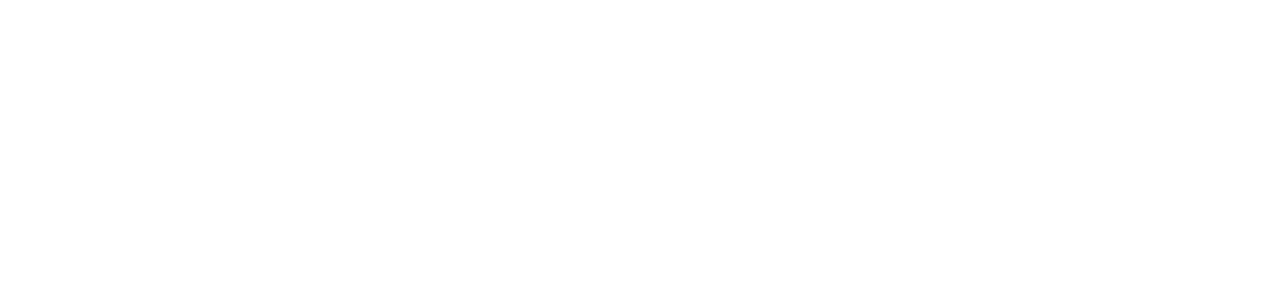
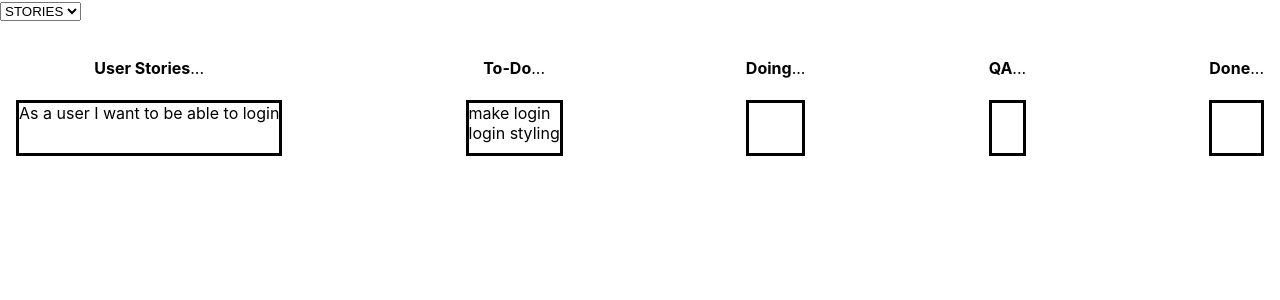
Before and after one commit to shaunwcolley/agile-stress-react, a React (Create React App) app: page / in a window 1280 px wide. Shown: the top 300 px of the page. Built offline with nearby package versions, Linux system fonts and the light colour scheme.

Commit message:
basic agile board layout complete with drag and drop feature almost finalized, need to move board categories to useState

```diff
--- a/src/components/AgileBoard.tsx
+++ b/src/components/AgileBoard.tsx
@@ -1,4 +1,5 @@
 import * as React from 'react';
+import './agileBoard.css';
 
 interface IProps {
 
@@ -6,11 +7,115 @@
 
 const AgileBoard: React.FC<IProps> = (props) => {
 
+  const onDragStart = (e: any, startCat: string, key: number) => {
+    e.dataTransfer.setData('startCat', startCat)
+    e.dataTransfer.setData('key', key)
+  }
+
+  const onDragOver = (e: any) => {
+      e.preventDefault()
+  }
+
+  const onDrop = (e: any, dropCat: string) => {
+    const startCat: string = e.dataTransfer.getData('startCat')
+    const key: number = e.dataTransfer.getData('key')
+    // pulls task value from starting category
+    let task = board[startCat][key]
+    // pushs task into new category
+    board[dropCat].push(task)
+    //removes from starting category
+    board[startCat].splice(key,1)
+    console.log(board)
+  }
+
+  // class Board {
+  //   stories: string[];
+  //   todo: string[];
+  //   doing: string[];
+  //   qa: string[];
+  //   done: string[]
+  // }
+
+  let board: { [key: string]: string[] } = {
+    stories: ['As a user I want to be able to login'],
+    todo: ['make login', 'login styling'],
+    doing: [],
+    qa: [],
+    done: []
+  }
+  const taskCreate = (columnName: string, column: string[]) => {
+   return column.map((task: string, index: number) => {
+     return <div key={index} draggable onDragStart={(e) => onDragStart(e, columnName, index)}>{task}</div>
+   })
+  }
+  let stories = taskCreate('stories', board.stories)
+  let todo = taskCreate('todo', board.todo)
+  let doing = taskCreate('doing', board.doing)
+  let qa = taskCreate('qa', board.qa)
+  let done = taskCreate('done', board.done)
+
+  const optionsGenerate = (object: {[key: string]: string[] }) => {
+    let options: any[] = []
+    for(let key in object) {
+      let option = <option value={key}>{key.toUpperCase()}</option>
+      options.push(option)
+    }
+    return options
+  }
+
+  let taskOptions: any[] = optionsGenerate(board)
+
 
   return (
+    <React.Fragment>
     <div>
-
+      <select>
+        {taskOptions}
+      </select>
     </div>
+    <div className="agile-board">
+      <div className="agile-column">
+        <div className="agile-column--heading">
+          <h4>User Stories</h4><div>...</div>
+        </div>
+        <div className="agile-column--tasks"  onDragOver={(e) => onDragOver(e)} onDrop={(e) => onDrop(e, 'stories')}>
+          {stories}
+        </div>
+      </div>
+      <div className="agile-column">
+        <div className="agile-column--heading">
+          <h4>To-Do</h4><div>...</div>
+        </div>
+        <div className="agile-column--tasks" onDragOver={(e) => onDragOver(e)} onDrop={(e) => onDrop(e, 'todo')}>
+          {todo}
+        </div>
+      </div>
+      <div className="agile-column">
+        <div className="agile-column--heading">
+          <h4>Doing</h4><div>...</div>
+        </div>
+        <div className="agile-column--tasks"  onDragOver={(e) => onDragOver(e)} onDrop={(e) => onDrop(e, 'doing')}>
+          {doing}
+        </div>
+      </div>
+      <div className="agile-column">
+        <div className="agile-column--heading">
+          <h4>QA</h4><div>...</div>
+        </div>
+        <div className="agile-column--tasks" onDragOver={(e) => onDragOver(e)} onDrop={(e) => onDrop(e, 'qa')}>
+          {qa}
+        </div>
+      </div>
+      <div className="agile-column">
+        <div className="agile-column--heading">
+          <h4>Done</h4><div>...</div>
+        </div>
+        <div className="agile-column--tasks" onDragOver={(e) => onDragOver(e)} onDrop={(e) => onDrop(e, 'done')}>
+          {done}
+        </div>
+      </div>
+    </div>
+    </React.Fragment>
   )
 }
 
--- /dev/null
+++ b/src/components/agileBoard.css
@@ -0,0 +1,19 @@
+.agile-board {
+  display: flex;
+  justify-content: space-between;
+}
+
+.agile-column {
+  margin: 1rem;
+}
+
+.agile-column--heading {
+  display: flex;
+  align-items: center;
+  justify-content: center;
+}
+
+.agile-column--tasks {
+  border: solid;
+  min-height: 50px;
+}
--- a/src/index.js
+++ b/src/index.js
@@ -1,7 +1,7 @@
 import React from 'react';
 import ReactDOM from 'react-dom';
 import './index.css';
-import App from './App';
+// import App from './App';
 import AgileBoard from './components/AgileBoard.tsx';
 import * as serviceWorker from './serviceWorker';
 
```
